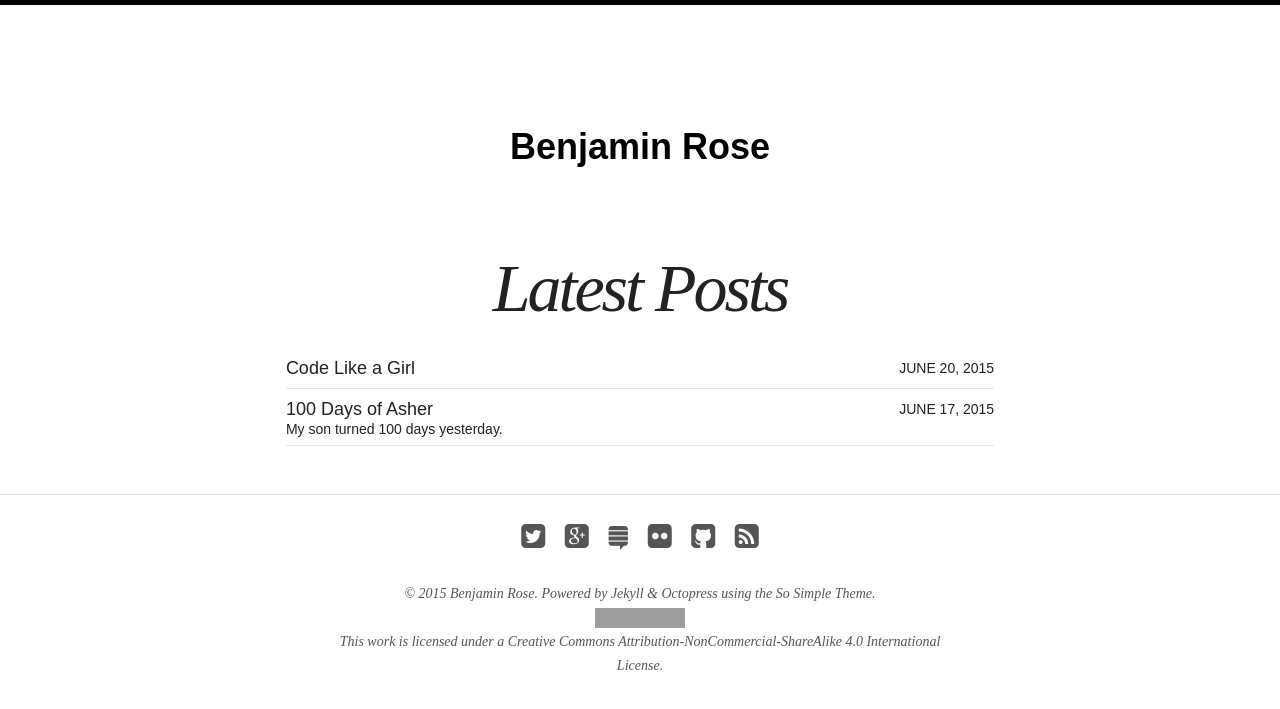
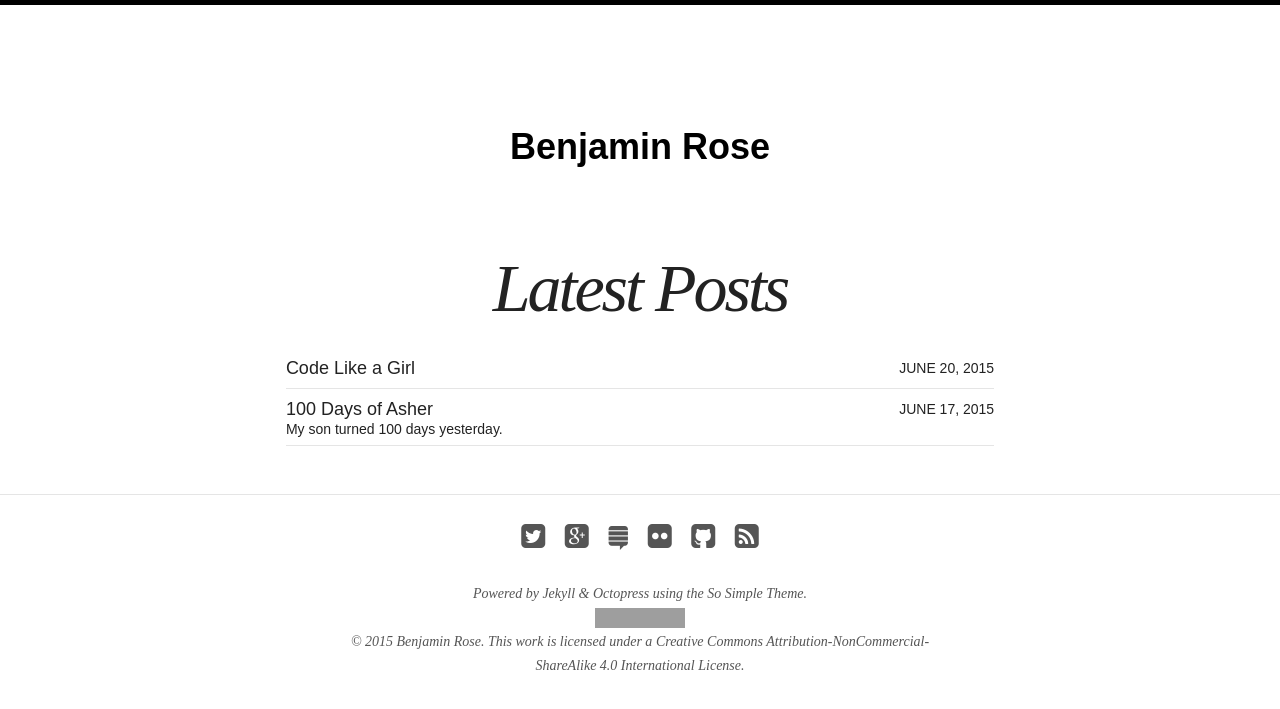
Before and after one commit to benjaminrose/website-source, a Jekyll site: the page built from index.html, in a window 1280 px wide. Shown: the top 709 px of the page. Built offline with Jekyll 4.4.1, drawn with Linux system fonts in a browser that asks for light colours; nearby versions of some CDN libraries; grey boxes are pictures that could not be loaded.

Commit message:
updated copyright appearace

```diff
--- a/_includes/footer.html
+++ b/_includes/footer.html
@@ -15,10 +15,12 @@
   <a href="{{ site.url }}/feed.xml" title="Atom/RSS feed"><i class="fa fa-rss-square fa-2x"></i></a>
 </div><!-- /.social-icons -->
 
-<span>&copy; {{ site.time | date: '%Y' }} {{ site.owner.name }}. Powered by <a href="http://jekyllrb.com" rel="nofollow">Jekyll</a>  & <a href="http://octopress.org" rel="nofollow">Octopress</a> using the <a href="http://mademistakes.com/so-simple/" rel="nofollow">So Simple Theme</a>.</span>
+<span>Powered by <a href="http://jekyllrb.com" rel="nofollow">Jekyll</a>  & <a href="http://octopress.org" rel="nofollow">Octopress</a> using the <a href="http://mademistakes.com/so-simple/" rel="nofollow">So Simple Theme</a>.</span>
 
 <!-- image on top of words -->
-<span><br /><a rel="license" href="http://creativecommons.org/licenses/by-nc-sa/4.0/"><img alt="Creative Commons License" style="border-width:0" src="https://i.creativecommons.org/l/by-nc-sa/4.0/88x31.png" /></a><br />This work is licensed under a <a rel="license" href="http://creativecommons.org/licenses/by-nc-sa/4.0/">Creative Commons Attribution-NonCommercial-ShareAlike 4.0 International License</a>.</span>
+<!-- <hr> -->
+<span><br /><a rel="license" href="http://creativecommons.org/licenses/by-nc-sa/4.0/"><img alt="Creative Commons License" style="border-width:0" src="https://i.creativecommons.org/l/by-nc-sa/4.0/88x31.png" /></a><br /></span>
+<span>&copy; {{ site.time | date: '%Y' }} {{ site.owner.name }}. This work is licensed under a <a rel="license" href="http://creativecommons.org/licenses/by-nc-sa/4.0/">Creative Commons Attribution-NonCommercial-ShareAlike 4.0 International License</a>.</span>
 
 <!-- image next to words -->
 <!-- <span><a rel="license" href="http://creativecommons.org/licenses/by-nc-sa/4.0/"><img alt="Creative Commons License" style="border-width:0" src="https://i.creativecommons.org/l/by-nc-sa/4.0/88x31.png" /></a> This work is licensed under a <a rel="license" href="http://creativecommons.org/licenses/by-nc-sa/4.0/">Creative Commons Attribution-NonCommercial-ShareAlike 4.0 International License</a>.</span> -->
```
